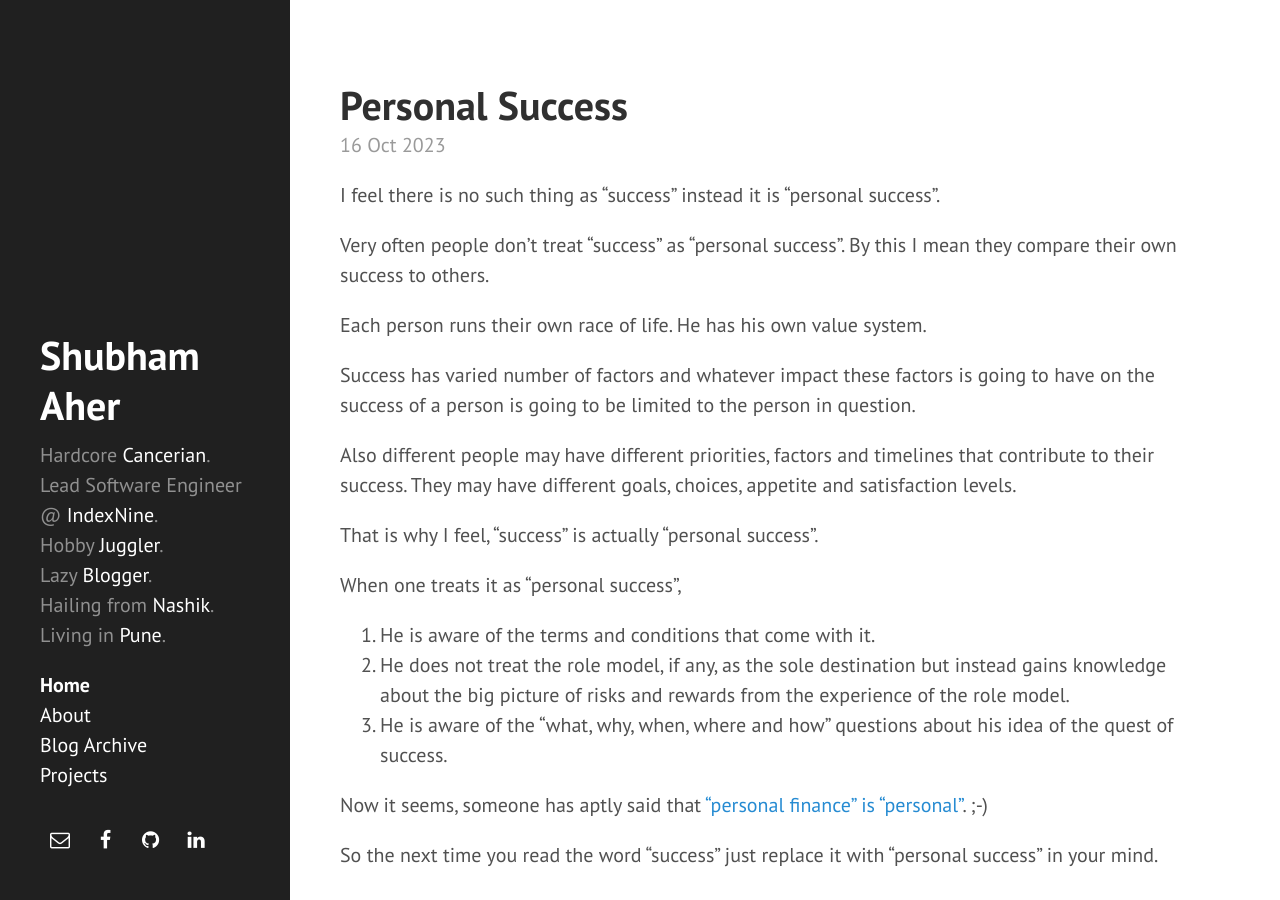
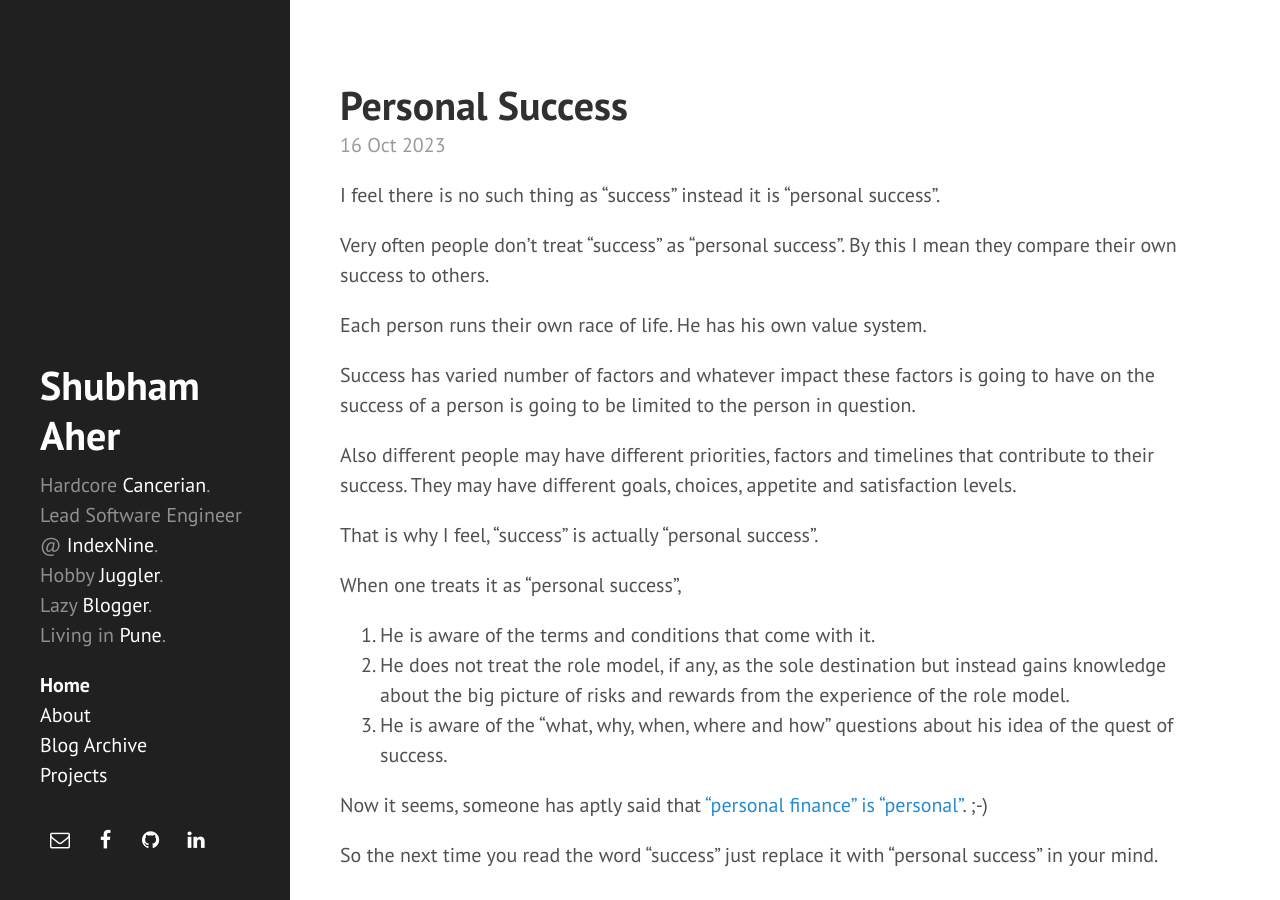
Before and after one commit to shubham-aher/shubham-aher.github.io, a Jekyll site: the page built from index.html, in a window 1280 px wide and 900 px high. Built offline with Jekyll 4.4.1, drawn with Linux system fonts in a browser that asks for light colours; nearby versions of some CDN libraries; the list of posts is cut into pages by our own code; comment, search, counter and statistics services are not loaded.

Commit message:
Update _config.yml
Updated city info.

```diff
--- a/_config.yml
+++ b/_config.yml
@@ -9,7 +9,7 @@
 # Setup
 title:            Shubham Aher
 tagline:          'Blog'
-description:      'Hardcore <a href="https://www.facebook.com/notes/whats-your-sun-sign-book-by-chetan-d-narain/cancer-man-by-chetan-d-narain/284585004897150" target="_blank">Cancerian</a>.<br>Lead Software Engineer @ <a href="https://www.indexnine.com" target="_blank">IndexNine</a>.<br>Hobby <a href="https://shubhamaher.com/juggling">Juggler</a>.<br>Lazy <a href="https://shubhamaher.com/blog">Blogger</a>.<br>Hailing from <a href="https://en.wikipedia.org/wiki/Nashik" target="_blank">Nashik</a>.<br>Living in <a href="https://en.wikipedia.org/wiki/Pune" target="_blank">Pune</a>.'
+description:      'Hardcore <a href="https://www.facebook.com/notes/whats-your-sun-sign-book-by-chetan-d-narain/cancer-man-by-chetan-d-narain/284585004897150" target="_blank">Cancerian</a>.<br>Lead Software Engineer @ <a href="https://www.indexnine.com" target="_blank">IndexNine</a>.<br>Hobby <a href="https://shubhamaher.com/juggling">Juggler</a>.<br>Lazy <a href="https://shubhamaher.com/blog">Blogger</a>.<br>Living in <a href="https://en.wikipedia.org/wiki/Pune" target="_blank">Pune</a>.'
 url:              https://shubhamaher.com
 baseurl:          /
 
```
